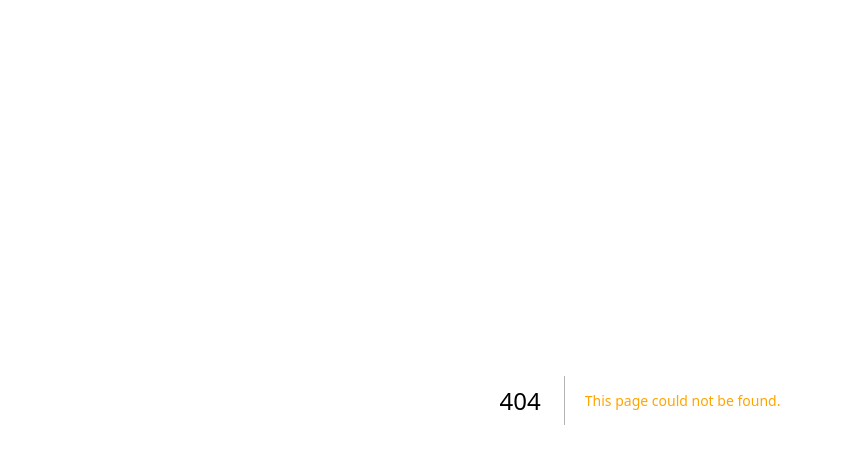
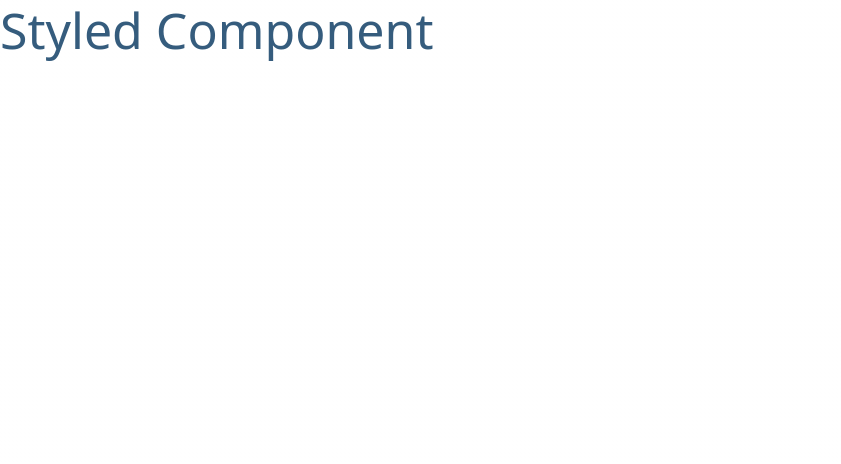
Before and after one commit to haritha121/NextJS, a Next.js app in the folder next-api/: page /css-in-js in a window 1280 px wide. Before the commit this address had no page. Shown: the top 464 px of the page, without its empty margins (0-841 px from the left). Built offline with nearby package versions, Linux system fonts and the light colour scheme.

Commit message:
Implemented css in js by installing styled components

```diff
--- a/next-api/package.json
+++ b/next-api/package.json
@@ -15,6 +15,7 @@
     "next": "13.2.3",
     "react": "18.2.0",
     "react-dom": "18.2.0",
-    "sass": "^1.58.3"
+    "sass": "^1.58.3",
+    "styled-components": "^5.3.8"
   }
 }
--- a/next-api/pages/_app.js
+++ b/next-api/pages/_app.js
@@ -1,5 +1,15 @@
 import "@/styles/globals.css";
 import "bootstrap/dist/css/bootstrap.min.css";
+import { ThemeProvider } from "styled-components";
+const theme = {
+  colors: {
+    primary: "#355C7D",
+  },
+};
 export default function App({ Component, pageProps }) {
-  return <Component {...pageProps} />;
+  return (
+    <ThemeProvider theme={theme}>
+      <Component {...pageProps} />
+    </ThemeProvider>
+  );
 }
--- /dev/null
+++ b/next-api/pages/css-in-js.js
@@ -0,0 +1,10 @@
+import styled from "styled-components";
+const Title = styled.h1`
+  font-size: 50px;
+  color: ${({ theme }) => theme.colors.primary};
+`;
+function CSSJS() {
+  return <Title>Styled Component</Title>;
+}
+
+export default CSSJS;
```
Also changed, not shown: 1 other file (tests, documents, lock files or other folders).
